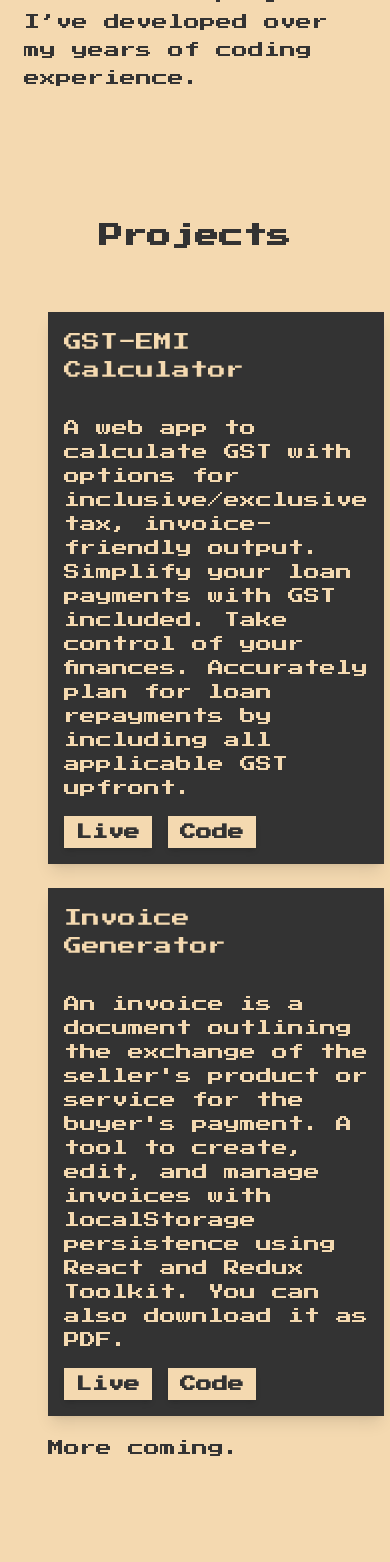
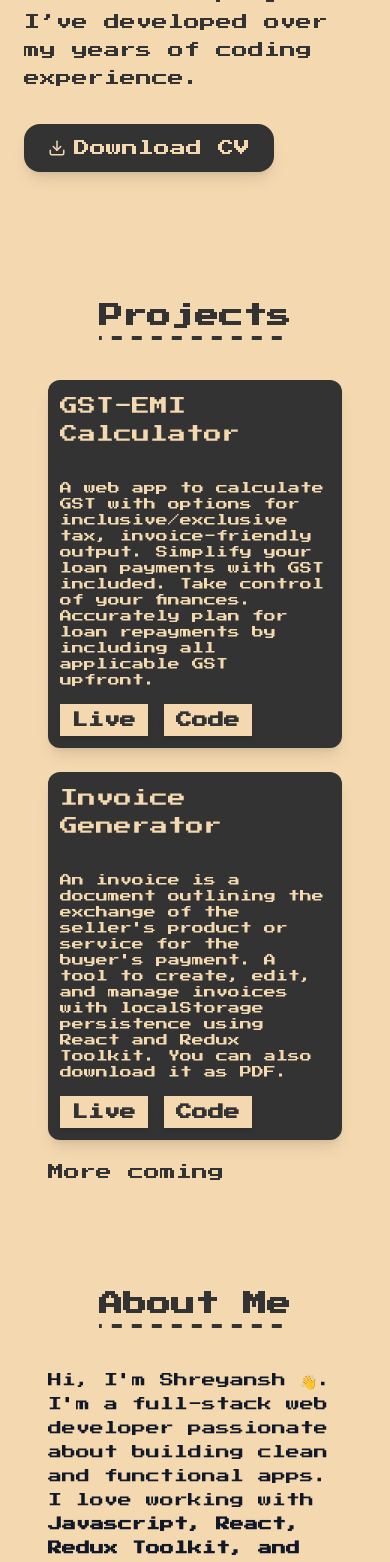
Before and after one commit to SHR8989/my-portfolio, a React (Vite) app: page / in a window 390 px wide. Shown: the part 1220-2782 px from the top of the page. Built offline with nearby package versions, Linux system fonts and the light colour scheme.

Commit message:
Added Download CV

```diff
--- a/package.json
+++ b/package.json
@@ -11,6 +11,7 @@
   },
   "dependencies": {
     "@tailwindcss/vite": "^4.1.12",
+    "lucide-react": "^0.542.0",
     "react": "^19.1.1",
     "react-dom": "^19.1.1",
     "react-icons": "^5.5.0",
--- a/src/App.jsx
+++ b/src/App.jsx
@@ -3,25 +3,12 @@ import Navbar from "./components/Navbar";
 import Skills from "./components/Skills";
 import Footer from "./components/Footer";
 import About from "./components/About";
+import Contact from "./components/Contact";
+import Projects from "./components/Projects";
+import { Download } from "lucide-react";
 
 export default function App() {
   const [menuOpen, setMenuOpen] = useState(false);
-  const projects = [
-    {
-      title: "GST-EMI Calculator",
-      description:
-        "A web app to calculate GST with options for inclusive/exclusive tax, invoice-friendly output. Simplify your loan payments with GST included. Take control of your finances. Accurately plan for loan repayments by including all applicable GST upfront.",
-      link: "https://gst-emi-tool.vercel.app", // live demo web link
-      code: "https://github.com/SHR8989/gst-emi-calculator", // GitHub repo link
-    },
-    {
-      title: "Invoice Generator",
-      description:
-        "An invoice is a document outlining the exchange of the seller's product or service for the buyer's payment. A tool to create, edit, and manage invoices with localStorage persistence using React and Redux Toolkit. You can also download it as PDF.",
-      link: "https://invoice-get-app.vercel.app",
-      code: "https://github.com/SHR8989/invoice-generator",
-    },
-  ];
 
   return (
     <div className="min-h-screen bg-[#f4d9b0] text-[#333] font-pixel px-6 py-4 overflow-x-hidden">
@@ -63,95 +50,23 @@ export default function App() {
             Below are details of some of the projects I’ve developed over my
             years of coding experience.
           </p>
+          <a
+            href="/cv.pdf"
+            download="Shreyansh_Resume.pdf"
+            className="w-auto inline-flex mt-8  items-center gap-2 bg-[#333] text-[#f4d9b0] px-6 py-3 rounded-2xl shadow-lg hover:bg-[#555] transition-all"
+          >
+            <Download size={18} /> Download CV
+          </a>
         </div>
       </section>
 
-      {/* Projects Section */}
-      <section id="projects" className="mt-12 px-6 py-16 md:py-[9rem] ">
-        <h2 className="relative group text-2xl md:text-4xl font-bold mb-10 border-dashed border-[#333] pb-5 w-max mx-auto">
-          Projects
-          <span
-            className="absolute bottom-0 left-0 w-full h-[4px] border-b-4 border-dashed border-[#333]
-      bg-[linear-gradient(90deg,#333_50%,transparent_50%)] bg-[length:20px_4px]
-      opacity-0 group-hover:opacity-100 group-hover:animate-dash"
-          ></span>
-        </h2>
-        <div className="grid md:grid-cols-2 gap-6">
-          {projects.map((project, index) => (
-            <div key={index} className="bg-[#333] text-[#f4d9b0] p-4 shadow-lg">
-              <h3 className="text-lg mb-8">{project.title}</h3>
-              <p className="mb-4">{project.description}</p>
-              <div className="flex space-x-4">
-                <a
-                  href={project.link}
-                  target="_blank"
-                  className="bg-[#f4d9b0] text-[#333] px-3 py-1 font-bold shadow-md hover:opacity-80"
-                >
-                  Live
-                </a>
-                <a
-                  href={project.code}
-                  target="_blank"
-                  className="bg-[#f4d9b0] text-[#333] px-3 py-1 font-bold shadow-md hover:opacity-80"
-                >
-                  Code
-                </a>
-              </div>
-            </div>
-          ))}
-        </div>
-        <h3 className="pt-5  mx-auto">
-          More coming<span className="dot-animate"></span>
-        </h3>
-      </section>
+      <Projects />
 
-      {/* About section */}
       <About />
 
       <Skills />
 
-      {/* Contact section */}
-      <section id="contact">
-        <div className="bg-[#f4d9b0] text-[#333] flex flex-col items-center p-10 px-6 py-16 md:py-[8rem]">
-          <h2 className="relative group text-2xl md:text-4xl font-bold mb-10 border-dashed border-[#333] pb-5 w-max mx-auto">
-            Contact
-            <span
-              className="absolute bottom-0 left-0 w-full h-[4px] border-b-4 border-dashed border-[#333]
-      bg-[linear-gradient(90deg,#333_50%,transparent_50%)] bg-[length:20px_4px]
-      opacity-0 group-hover:opacity-100 group-hover:animate-dash"
-            ></span>
-          </h2>
-          <form className="w-full max-w-md bg-[#333] p-6 rounded-lg shadow-lg text-[#f4d9b0]">
-            <div className="mb-4">
-              <label className="block mb-2">Name</label>
-              <input
-                type="text"
-                className="w-full p-2 rounded text-[#333]"
-                placeholder="Your name"
-              />
-            </div>
-            <div className="mb-4">
-              <label className="block mb-2">Email</label>
-              <input
-                type="email"
-                className="w-full p-2 rounded text-[#333]"
-                placeholder="Your email"
-              />
-            </div>
-            <div className="mb-4">
-              <label className="block mb-2">Message</label>
-              <textarea
-                className="w-full p-2 rounded text-[#333]"
-                rows="4"
-                placeholder="Your message"
-              ></textarea>
-            </div>
-            <button className="bg-[#f4d9b0] text-[#333] px-4 py-2 font-bold hover:opacity-80">
-              Send
-            </button>
-          </form>
-        </div>
-      </section>
+      <Contact />
 
       <Footer />
     </div>
--- a/src/components/About.jsx
+++ b/src/components/About.jsx
@@ -4,9 +4,12 @@ export default function About () {
     return(
 <section id="about">
         <div className=" bg-[#f4d9b0] text-[#333] flex flex-col items-center p-10 px-6 py-10 md:py-[3rem]">
-          <h2 className="relative group text-2xl md:text-4xl font-bold mb-10 border-dashed border-[#333] pb-5 w-max mx-auto">About Me<span className="absolute bottom-0 left-0 w-full h-[4px] border-b-4 border-dashed border-[#333]
-      bg-[linear-gradient(90deg,#333_50%,transparent_50%)] bg-[length:20px_4px]
-      opacity-0 group-hover:opacity-100 group-hover:animate-dash"></span></h2>
+          <h2
+  className="relative font-bold text-2xl md:text-4xl mb-10 pb-2 w-max mx-auto
+  after:content-[''] after:absolute after:left-0 after:bottom-0 after:h-[4px] after:w-full
+  after:bg-[linear-gradient(to_right,#333_50%,transparent_50%)] after:bg-[length:20px_4px]
+  after:[animation:dash_1s_linear_infinite]"
+>About Me</h2>
 
           <p className="max-w-2xl text-sm md:text-lg leading-6 text-gray-900">
             Hi, I'm Shreyansh 👋. I'm a full-stack web developer passionate
--- /dev/null
+++ b/src/components/Contact.jsx
@@ -0,0 +1,49 @@
+import React from "react";
+
+const Contact = () => {
+  return (
+    <section id="contact">
+      <div className="bg-[#f4d9b0] text-[#333] flex flex-col items-center p-10 px-6 py-16 md:py-[8rem]">
+       <h2
+  className="relative font-bold text-2xl md:text-4xl mb-10 pb-2 w-max mx-auto
+  after:content-[''] after:absolute after:left-0 after:bottom-0 after:h-[4px] after:w-full
+  after:bg-[linear-gradient(to_right,#333_50%,transparent_50%)] after:bg-[length:20px_4px]
+  after:[animation:dash_1s_linear_infinite]"
+>
+          Contact
+        </h2>
+        <form className="w-full max-w-md bg-[#333] p-6 rounded-lg shadow-lg text-[#f4d9b0] text-sm md:text-[1rem]">
+          <div className="mb-4">
+            <label className="block mb-2">Name</label>
+            <input
+              type="text"
+              className="w-full p-2 rounded text-[#333] text-xs md:text-[1rem]"
+              placeholder="Your name"
+            />
+          </div>
+          <div className="mb-4">
+            <label className="block mb-2">Email</label>
+            <input
+              type="email"
+              className="w-full p-2 rounded text-[#333] text-xs md:text-[1rem]"
+              placeholder="Your email"
+            />
+          </div>
+          <div className="mb-4">
+            <label className="block mb-2">Message</label>
+            <textarea
+              className="w-full p-2 rounded text-[#333] text-xs md:text-[1rem]"
+              rows="4"
+              placeholder="Your message"
+            ></textarea>
+          </div>
+          <button className="bg-[#f4d9b0] text-[#333] px-4 py-2 font-bold hover:opacity-80">
+            Send
+          </button>
+        </form>
+      </div>
+    </section>
+  );
+};
+
+export default Contact;
--- a/src/components/Footer.jsx
+++ b/src/components/Footer.jsx
@@ -6,7 +6,7 @@ export default function Footer() {
       <div className="max-w-6xl mx-auto px-4 flex flex-col sm:flex-row items-center justify-between">
 
         {/* Left - Copyright */}
-        <p className="text-sm mb-4 sm:mb-0">
+        <p className="text-xs md:text-sm mb-4 sm:mb-0">
           © Copyright {new Date().getFullYear()} Shreyansh.dev. All Rights Reserved.
         </p>
 
--- /dev/null
+++ b/src/components/Projects.jsx
@@ -0,0 +1,46 @@
+import React from "react";
+import { projects } from "../projects";
+
+const Projects = () => {
+  return (
+    <section id="projects" className="mt-12 px-6 py-16 md:py-[9rem] ">
+      <h2
+  className="relative font-bold text-2xl md:text-4xl mb-10 pb-2 w-max mx-auto
+  after:content-[''] after:absolute after:left-0 after:bottom-0 after:h-[4px] after:w-full
+  after:bg-[linear-gradient(to_right,#333_50%,transparent_50%)] after:bg-[length:20px_4px]
+  after:[animation:dash_1s_linear_infinite]"
+>
+        Projects
+      </h2>
+      <div className="grid grid-cols-1 md:grid-cols-2 gap-6 max-w-6xl mx-auto">
+        {projects.map((project, index) => (
+          <div key={index} className="bg-[#333] text-[#f4d9b0] p-3 md:p-4 rounded-xl shadow-lg max-w-sm w-full mx-auto">
+            <h3 className="text-lg mb-8">{project.title}</h3>
+            <p className="mb-4 text-xs md:text-sm">{project.description}</p>
+            <div className="flex space-x-4 w-full">
+              <a
+                href={project.link}
+                target="_blank"
+                className="bg-[#f4d9b0] text-[#333] px-3 py-1 font-bold shadow-md hover:opacity-80"
+              >
+                Live
+              </a>
+              <a
+                href={project.code}
+                target="_blank"
+                className="bg-[#f4d9b0] text-[#333] px-3 py-1 font-bold shadow-md hover:opacity-80"
+              >
+                Code
+              </a>
+            </div>
+          </div>
+        ))}
+      </div>
+      <h3 className="pt-5  mx-auto">
+        More coming<span className="dot-animate"></span>
+      </h3>
+    </section>
+  );
+};
+
+export default Projects;
--- a/src/index.css
+++ b/src/index.css
@@ -4,6 +4,19 @@
 @tailwind base;
 @tailwind components;
 @tailwind utilities;
+
+@layer utilities {
+  @keyframes dash {
+    0% {
+      background-position: 0 0;
+    }
+    100% {
+      background-position: 40px 0;
+    }
+  }
+}
+
+
 
 .pixelated {
   image-rendering: pixelated;
--- /dev/null
+++ b/src/projects.js
@@ -0,0 +1,18 @@
+
+
+export const projects = [
+    {
+      title: "GST-EMI Calculator",
+      description:
+        "A web app to calculate GST with options for inclusive/exclusive tax, invoice-friendly output. Simplify your loan payments with GST included. Take control of your finances. Accurately plan for loan repayments by including all applicable GST upfront.",
+      link: "https://gst-emi-tool.vercel.app", // live demo web link
+      code: "https://github.com/SHR8989/gst-emi-calculator", // GitHub repo link
+    },
+    {
+      title: "Invoice Generator",
+      description:
+        "An invoice is a document outlining the exchange of the seller's product or service for the buyer's payment. A tool to create, edit, and manage invoices with localStorage persistence using React and Redux Toolkit. You can also download it as PDF.",
+      link: "https://invoice-get-app.vercel.app",
+      code: "https://github.com/SHR8989/invoice-generator",
+    },
+  ];
```
Also changed, not shown: src/components/Navbar.jsx (+12 -1 lines), src/components/Skills.jsx (+19 -16 lines), tailwind.config.js (+6 -16 lines), 2 other files (tests, documents, lock files or other folders).
